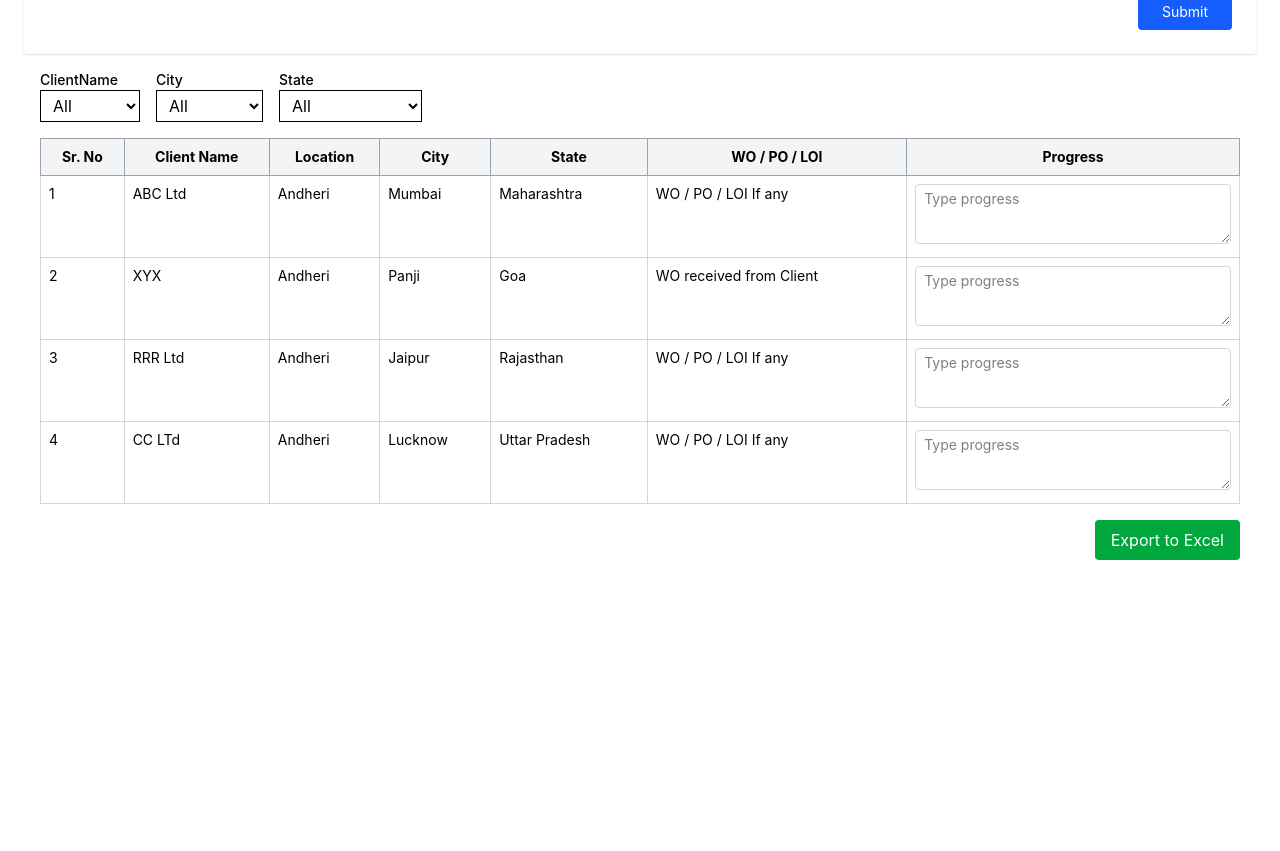
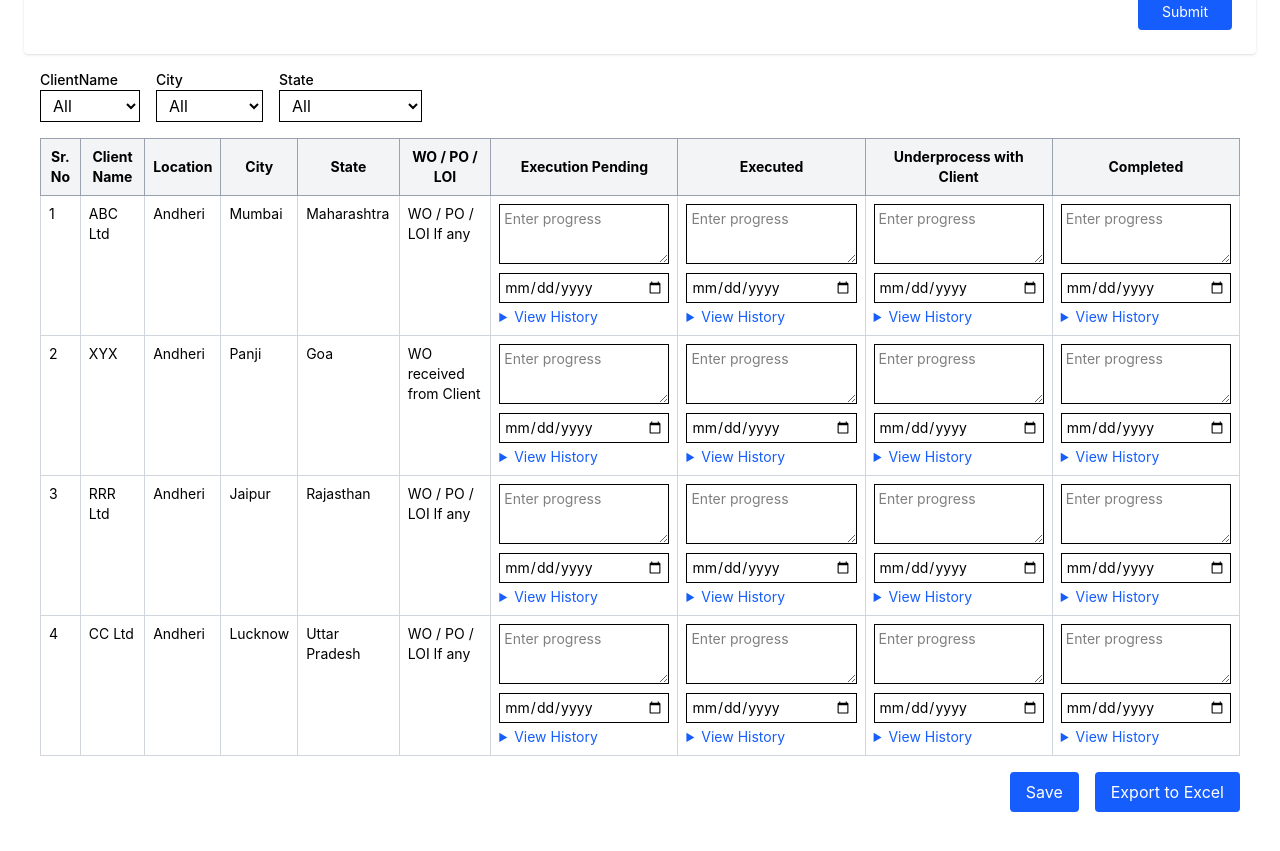
Before and after one commit to Kavyashree-BK/ismart-agreement, a React (Vite) app: page / in a window 1280 px wide. Shown: the part 1220-2071 px from the top of the page. Before the commit the page ends 1820 px from the top, so only its background shows below. Built offline with nearby package versions, Linux system fonts and the light colour scheme.

Commit message:
table changes and  view document implementation added

```diff
--- a/src/forms/AgreementTable.jsx
+++ b/src/forms/AgreementTable.jsx
@@ -8,7 +8,7 @@ import {
 import * as XLSX from "xlsx";
 
 const AgreementTable = () => {
-  const [data, setData] = useState([
+  const initialData = [
     {
       srNo: 1,
       clientName: "ABC Ltd",
@@ -16,7 +16,12 @@ const AgreementTable = () => {
       city: "Mumbai",
       state: "Maharashtra",
       wo: "WO / PO / LOI If any",
-      progress: "",
+      stages: {
+        executionPending: { current: "", date: "", history: [] },
+        executed: { current: "", date: "", history: [] },
+        underProcess: { current: "", date: "", history: [] },
+        completed: { current: "", date: "", history: [] },
+      },
     },
     {
       srNo: 2,
@@ -25,7 +30,12 @@ const AgreementTable = () => {
       city: "Panji",
       state: "Goa",
       wo: "WO received from Client",
-      progress: "",
+      stages: {
+        executionPending: { current: "", date: "", history: [] },
+        executed: { current: "", date: "", history: [] },
+        underProcess: { current: "", date: "", history: [] },
+        completed: { current: "", date: "", history: [] },
+      },
     },
     {
       srNo: 3,
@@ -34,35 +44,116 @@ const AgreementTable = () => {
       city: "Jaipur",
       state: "Rajasthan",
       wo: "WO / PO / LOI If any",
-      progress: "",
+      stages: {
+        executionPending: { current: "", date: "", history: [] },
+        executed: { current: "", date: "", history: [] },
+        underProcess: { current: "", date: "", history: [] },
+        completed: { current: "", date: "", history: [] },
+      },
     },
     {
       srNo: 4,
-      clientName: "CC LTd",
+      clientName: "CC Ltd",
       location: "Andheri",
       city: "Lucknow",
       state: "Uttar Pradesh",
       wo: "WO / PO / LOI If any",
-      progress: "",
+      stages: {
+        executionPending: { current: "", date: "", history: [] },
+        executed: { current: "", date: "", history: [] },
+        underProcess: { current: "", date: "", history: [] },
+        completed: { current: "", date: "", history: [] },
+      },
     },
-  ]);
+  ];
 
+  const [data, setData] = useState(initialData);
   const [columnFilters, setColumnFilters] = useState([]);
+  const [showSaveSuccess, setShowSaveSuccess] = useState(false);
+  const [exported, setExported] = useState(false);
 
-  const handleProgressChange = (rowIndex, value) => {
-    setData((prevData) => {
-      const newData = [...prevData];
-      newData[rowIndex] = { ...newData[rowIndex], progress: value };
-      return newData;
+  const updateStatus = (rowIndex, stageKey, newValue, newDate, pushToHistory = false) => {
+    setData((prev) => {
+      const updated = [...prev];
+      const row = { ...updated[rowIndex] }; // clone the row
+      const stages = { ...row.stages }; // clone the stages
+      const stage = { ...stages[stageKey] };
+
+      // Ensure history is always an array
+      let newHistory = Array.isArray(stage.history) ? stage.history : [];
+      if (
+        pushToHistory &&
+        (stage.current !== newValue || stage.date !== newDate)
+      ) {
+        newHistory = [...newHistory, { value: stage.current, date: stage.date }];
+      }
+
+      const newStage = {
+        ...stage,
+        current: newValue,
+        date: newDate,
+        history: newHistory,
+      };
+
+      stages[stageKey] = newStage;
+      row.stages = stages;
+      updated[rowIndex] = row;
+
+      // Debug: log the updated history
+      console.log('Updated history for', stageKey, 'row', rowIndex, newHistory);
+
+      return updated;
     });
+  };
+
+  const renderStageCell = (rowIndex, stageKey, stageData) => {
+    return (
+      <div className="space-y-1">
+        <textarea
+          className="border p-1 w-full resize-y min-h-[60px] focus:ring-2 focus:ring-blue-400"
+          value={stageData.current}
+          onChange={(e) =>
+            updateStatus(rowIndex, stageKey, e.target.value, stageData.date, false)
+          }
+          onBlur={(e) =>
+            updateStatus(rowIndex, stageKey, e.target.value, stageData.date, true)
+          }
+          placeholder="Enter progress"
+        />
+        <input
+          type="date"
+          className="border p-1 w-full"
+          value={stageData.date}
+          onChange={(e) =>
+            updateStatus(rowIndex, stageKey, stageData.current, e.target.value, false)
+          }
+          onBlur={(e) =>
+            updateStatus(rowIndex, stageKey, stageData.current, e.target.value, true)
+          }
+        />
+        <details>
+          <summary className="cursor-pointer text-sm text-blue-600">
+            View History
+          </summary>
+          <ul className="text-xs pl-2 list-disc">
+            {Array.isArray(stageData.history) && stageData.history.length > 0 ? (
+              stageData.history.map((entry, i) => (
+                <li key={i}>
+                  {entry.value} ({entry.date})
+                </li>
+              ))
+            ) : (
+              <li className="text-gray-400">No history yet</li>
+            )}
+          </ul>
+        </details>
+      </div>
+    );
   };
 
   const columns = useMemo(
     () => [
-      {
-        header: "Sr. No",
-        accessorKey: "srNo",
-      },
+      { header: "Sr. No", accessorKey: "srNo" },
       {
         header: "Client Name",
         accessorKey: "clientName",
@@ -88,16 +179,24 @@ const AgreementTable = () => {
         accessorKey: "wo",
       },
       {
-        header: "Progress",
-        accessorKey: "progress",
-        cell: ({ row }) => (
-          <textarea
-            className="w-full border border-gray-300 px-2 py-1 rounded resize-y min-h-[60px] focus:outline-none focus:ring-2 focus:ring-blue-400"
-            value={row.original.progress}
-            onChange={(e) => handleProgressChange(row.index, e.target.value)}
-            placeholder="Type progress"
-          />
-        ),
+        header: "Execution Pending",
+        cell: ({ row }) =>
+          renderStageCell(row.index, "executionPending", row.original.stages.executionPending),
+      },
+      {
+        header: "Executed",
+        cell: ({ row }) =>
+          renderStageCell(row.index, "executed", row.original.stages.executed),
+      },
+      {
+        header: "Underprocess with Client",
+        cell: ({ row }) =>
+          renderStageCell(row.index, "underProcess", row.original.stages.underProcess),
+      },
+      {
+        header: "Completed",
+        cell: ({ row }) =>
+          renderStageCell(row.index, "completed", row.original.stages.completed),
       },
     ],
     []
@@ -106,9 +205,7 @@ const AgreementTable = () => {
   const table = useReactTable({
     data,
     columns,
-    state: {
-      columnFilters,
-    },
+    state: { columnFilters },
     onColumnFiltersChange: setColumnFilters,
     getCoreRowModel: getCoreRowModel(),
     getFilteredRowModel: getFilteredRowModel(),
@@ -122,13 +219,45 @@ const AgreementTable = () => {
       City: row.city,
       State: row.state,
       "WO / PO / LOI": row.wo,
-      Progress: row.progress,
+      "Execution Pending": `${row.stages.executionPending.current} (${row.stages.executionPending.date})`,
+      Executed: `${row.stages.executed.current} (${row.stages.executed.date})`,
+      "Underprocess with Client": `${row.stages.underProcess.current} (${row.stages.underProcess.date})`,
+      Completed: `${row.stages.completed.current} (${row.stages.completed.date})`,
     }));
 
     const worksheet = XLSX.utils.json_to_sheet(exportData);
     const workbook = XLSX.utils.book_new();
     XLSX.utils.book_append_sheet(workbook, worksheet, "Agreements");
     XLSX.writeFile(workbook, "Agreement_Status.xlsx");
+    setExported(true);
+    setTimeout(() => setExported(false), 2000);
+  };
+
+  const handleSave = () => {
+    setData((prevData) => {
+      const updatedData = prevData.map((row) => {
+        const newStages = { ...row.stages };
+        Object.keys(newStages).forEach((stageKey) => {
+          const stage = newStages[stageKey];
+          // Ensure history is always an array
+          let history = Array.isArray(stage.history) ? stage.history : [];
+          // Only add to history if current value/date is different from last history entry
+          const lastEntry = history.length > 0 ? history[history.length - 1] : null;
+          if (
+            !lastEntry ||
+            lastEntry.value !== stage.current ||
+            lastEntry.date !== stage.date
+          ) {
+            history = [...history, { value: stage.current, date: stage.date }];
+          }
+          newStages[stageKey] = { ...stage, history };
+        });
+        return { ...row, stages: newStages };
+      });
+      return updatedData;
+    });
+    setShowSaveSuccess(true);
+    setTimeout(() => setShowSaveSuccess(false), 2000);
   };
 
   return (
@@ -190,14 +319,26 @@ const AgreementTable = () => {
         </tbody>
       </table>
 
-      <div className="flex justify-end mt-4">
+      <div className="flex justify-end gap-4 mt-4">
+        <button
+          onClick={handleSave}
+          className="px-4 py-2 bg-blue-600 text-white rounded"
+        >
+          Save
+        </button>
         <button
           onClick={exportToExcel}
-          className="px-4 py-2 bg-green-600 text-white rounded"
+          className={`px-4 py-2 ${exported ? 'bg-green-600' : 'bg-blue-600'} text-white rounded`}
         >
           Export to Excel
         </button>
       </div>
+
+      {showSaveSuccess && (
+        <div className="fixed bottom-8 right-8 bg-green-100 border border-green-400 text-green-700 px-4 py-2 rounded shadow-lg z-50">
+          Changes saved!
+        </div>
+      )}
     </div>
   );
 };
```
Also changed, not shown: src/forms/AgreementForm.jsx (+49 -6 lines).
